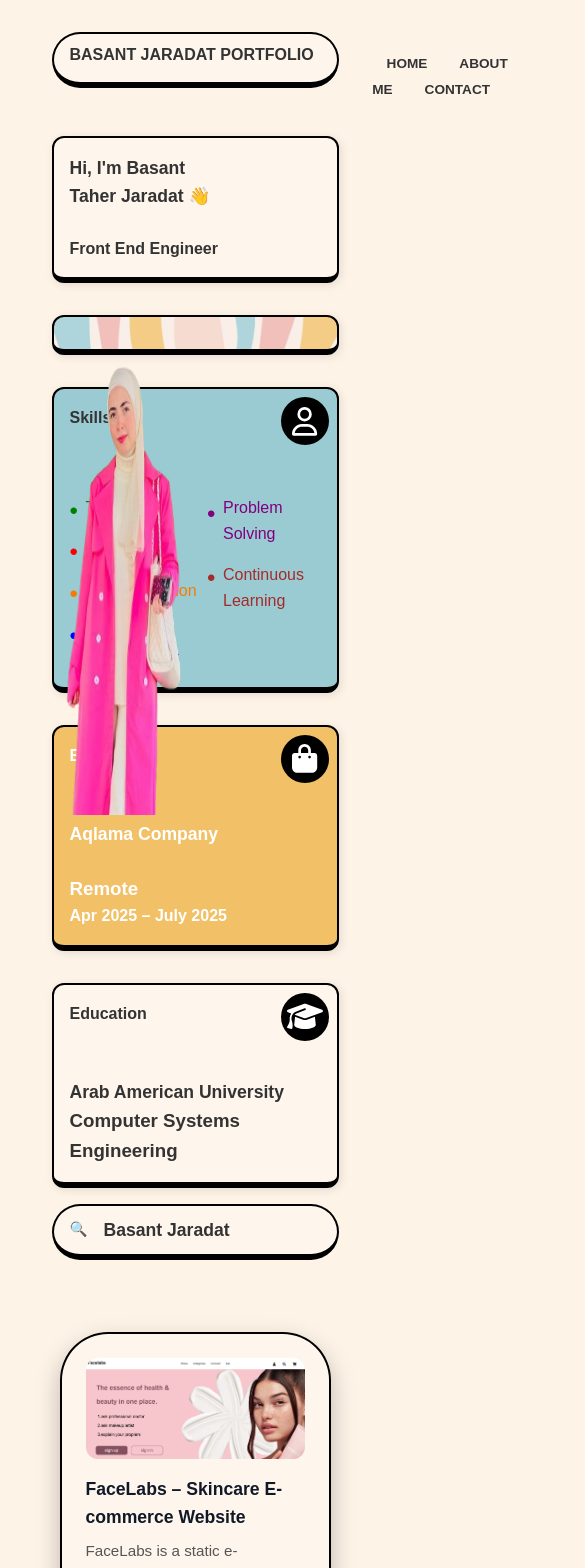
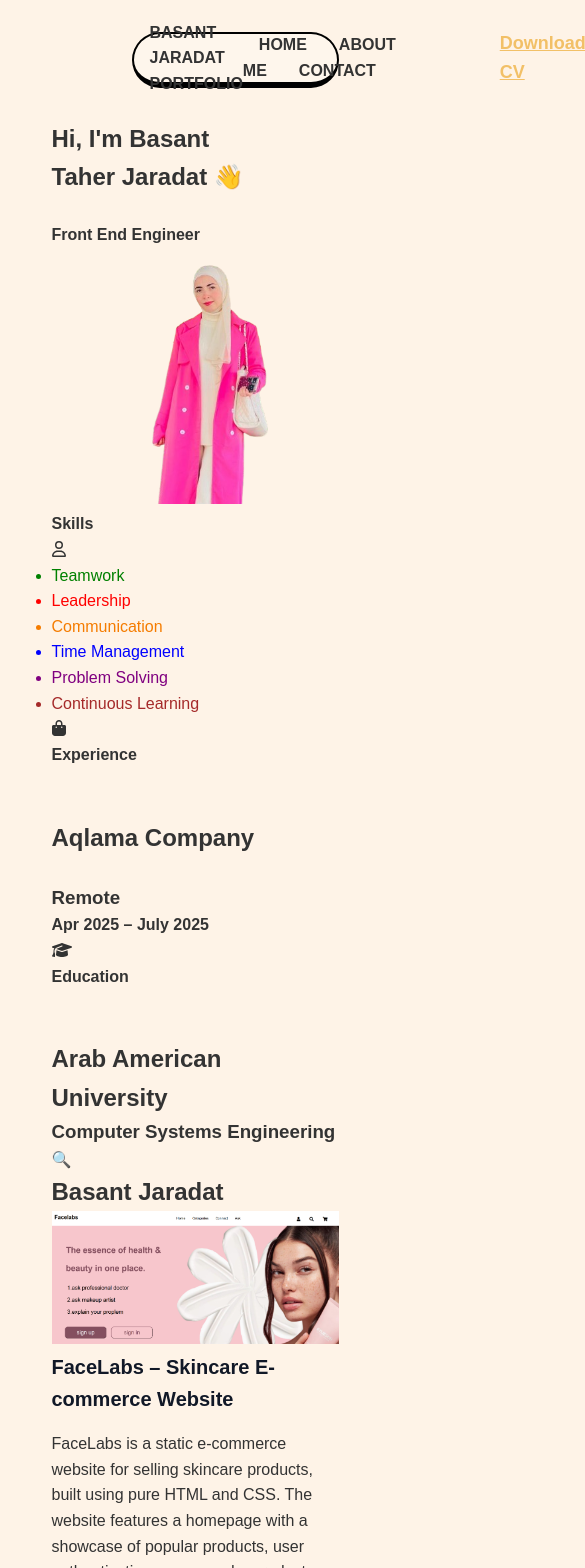
Before and after one commit to basantjaradat/Portfolio, a Next.js app: page / in a window 390 px wide. Shown: the top 1568 px of the page, 585 px wide, since content can reach past the window. Built offline with nearby package versions, Linux system fonts and the light colour scheme.

Commit message:
Update home.css

```diff
--- a/src/styles/home.css
+++ b/src/styles/home.css
@@ -1,317 +1,24 @@
-* {
-    box-sizing: border-box;
-    margin: 0;
-    padding: 0;
-    font-family: 'Nunito', sans-serif;
-}
-
 body {
     background: #fef3e7;
     padding: 2rem;
     color: #333;
+    max-width: 90vw;
+    margin: 0 auto;
 }
 
-.navbar-box {
-    display: flex;
-    justify-content: space-between;
-    align-items: center;
-    margin-bottom: 2rem;
-    font-weight: bold;
-    background-color: rgba(255, 255, 255, 0.2);
-    border: 2px solid black;
-    border-bottom: 6px solid black;
-    border-radius: 3rem;
-    padding: 0.5rem 1rem;
-    max-width: 82rem;
-    height: 3.5rem;
-    margin-left: 5rem;
-}
-
-.navbar-box a {
-    margin: 0 1rem;
-    text-decoration: none;
-    color: #333;
-}
-
-.navbar-box .menu {
-    margin-right: 5.5rem;
-}
-
-.navbar-box a:hover {
-    color: #F2C067;
-}
-
-.navbar-box .download {
-    color: #F2C067;
-    text-decoration: underline;
-    font-size: large;
-}
-
-.container {
-    display: flex;
-    flex-wrap: wrap;
-    gap: 1rem;
-    justify-content: center;
-}
-
-.hi-card {
-    background-color: rgba(255, 255, 255, 0.2);
-    border-radius: 12px;
-    box-shadow: 2px 2px 10px rgba(0, 0, 0, 0.1);
-    border: 2px solid black;
-    padding: 1.5rem;
-    width: 24rem;
-    height: 11.5rem;
-    border-bottom: 6px solid black;
-    text-align: left;
-    transition: transform 0.3s ease, box-shadow 0.3s ease;
-    margin-left: 1rem;
-}
-
-.hi-card:hover {
-    transform: translateY(-8px);
-    box-shadow: 4px 6px 20px rgba(0, 0, 0, 0.35);
-}
-
-.profile-card {
-    position: relative;
-    background-color: rgba(255, 255, 255, 0.2);
-    border-radius: 12px;
-    box-shadow: 2px 2px 10px rgba(0, 0, 0, 0.1);
-    border: 2px solid black;
-    border-bottom: 6px solid black;
-    padding: 1.5rem;
-    width: 29rem;
-    height: 32rem;
-    text-align: center;
-    transition: transform 0.3s ease, box-shadow 0.3s ease;
-    margin-left: 1.3rem;
-    z-index: 1;
-    background-image: url("/images/download.jpg");
-    background-size: cover;
-    background-position: center;
-    background-blend-mode: overlay;
-}
-
-.heart-icon {
-    position: absolute;
-    top: 0.5rem;
-    right: 0.5rem;
-    background-color: black;
-    color: #fff;
-    font-size: 1.8rem;
-    width: 3rem;
-    height: 3rem;
-    border-radius: 50%;
-    display: flex;
-    align-items: center;
-    justify-content: center;
-    cursor: pointer;
-    transition: color 0.3s ease;
-}
-
-.profile-card:hover {
-    transform: translateY(-8px);
-    box-shadow: 4px 6px 20px rgba(0, 0, 0, 0.35);
-}
-
-.profile-img {
-    width: 100%;
-    height: 30rem;
-    background-color: rgba(255, 255, 255, 0.0);
-    border-radius: 12px;
-    margin-bottom: 1rem;
-    position: absolute;
-    margin-top: 0.1rem;
-    margin-left: -14.2rem;
-    z-index: 0;
-}
-
-.skills-card {
-    position: relative;
-    background-color: #9ACBD2;
-    border-radius: 12px;
-    box-shadow: 2px 2px 10px rgba(0, 0, 0, 0.1);
-    border: 2px solid black;
-    border-bottom: 6px solid black;
-    padding: 1.5rem;
-    width: 24rem;
-    height: 15rem;
-    text-align: left;
-    transition: transform 0.3s ease, box-shadow 0.3s ease;
-    margin-left: 1.3rem;
-}
-
-.skills-card:hover {
-    transform: translateY(-5px);
-    box-shadow: 0 12px 28px rgba(0, 0, 0, 0.15);
-}
-
-.skills-header {
-    display: flex;
-    justify-content: space-between;
-    align-items: center;
-    margin-bottom: 1.5rem;
-}
-
-.skills-icon {
-    position: absolute;
-    top: 0.5rem;
-    right: 0.5rem;
-    background-color: black;
-    color: #fff;
-    font-size: 1.8rem;
-    width: 3rem;
-    height: 3rem;
-    border-radius: 50%;
-    display: flex;
-    align-items: center;
-    justify-content: center;
-    cursor: pointer;
-    transition: color 0.3s ease;
-}
-
-.skills-list {
-    list-style: none;
-    padding: 0;
-    margin: 0;
-    column-count: 2;
-    column-gap: 1.5rem;
-    font-size: 1rem;
-    margin-top: 4rem;
-}
-
-.skills-list li {
-    margin-bottom: 1rem;
-    position: relative;
-    padding-left: 1rem;
-}
-
-.skills-list li::before {
-    content: '•';
-    position: absolute;
-    left: 0;
-    font-size: 1.5rem;
-    top: -0.2rem;
-}
-
-.exp-card {
-    position: relative;
-    background-color: #F2C067;
-    border-radius: 12px;
-    box-shadow: 2px 2px 10px rgba(0, 0, 0, 0.1);
-    border: 2px solid black;
-    border-bottom: 6px solid black;
-    padding: 1.5rem;
-    width: 24rem;
-    height: 15rem;
-    text-align: left;
-    transition: transform 0.3s ease, box-shadow 0.3s ease;
-    margin-right: 31rem;
-    margin-top: -16.3rem;
-    margin-left: 1rem;
-    color: #fff;
-}
-
-.bag-icon {
-    position: absolute;
-    top: 0.5rem;
-    right: 0.5rem;
-    background-color: black;
-    color: #fff;
-    font-size: 1.8rem;
-    width: 3rem;
-    height: 3rem;
-    border-radius: 50%;
-    display: flex;
-    align-items: center;
-    justify-content: center;
-    cursor: pointer;
-    transition: color 0.3s ease;
-}
-
-.exp-card:hover {
-    transform: translateY(-8px);
-    box-shadow: 4px 6px 20px rgba(0, 0, 0, 0.35);
-}
-
-.ed-card {
-    position: relative;
-    background-color: rgba(255, 255, 255, 0.2);
-    border-radius: 12px;
-    box-shadow: 2px 2px 10px rgba(0, 0, 0, 0.1);
-    border: 2px solid black;
-    border-bottom: 6px solid black;
-    padding: 1.5rem;
-    width: 24rem;
-    height: 15rem;
-    text-align: left;
-    transition: transform 0.3s ease, box-shadow 0.3s ease;
-    margin-left: 2.5rem;
-    margin-top: -16rem;
-}
-
-.cap-icon {
-    position: absolute;
-    top: 0.5rem;
-    right: 0.5rem;
-    background-color: black;
-    color: #fff;
-    font-size: 1.8rem;
-    width: 3rem;
-    height: 3rem;
-    border-radius: 50%;
-    display: flex;
-    align-items: center;
-    justify-content: center;
-    cursor: pointer;
-    transition: color 0.3s ease;
-}
-
-.ed-card:hover {
-    transform: translateY(-8px);
-    box-shadow: 4px 6px 20px rgba(0, 0, 0, 0.35);
-}
-
-.search-box {
-    display: flex;
-    justify-content: space-between;
-    align-items: center;
-    margin-bottom: 2rem;
-    font-weight: bold;
-    background-color: rgba(255, 255, 255, 0.2);
-    border: 2px solid black;
-    border-bottom: 6px solid black;
-    border-radius: 3rem;
-    padding: 0.5rem 1rem;
-    max-width: 20rem;
-    height: 3.5rem;
-    margin-left: 37rem;
-    margin-top: 1rem;
-    margin-bottom: 4rem;
-}
-
-.search-box h1 {
-    border: none;
-    background: none;
-    margin-left: 1rem;
-    width: 100%;
-}
-
-.search-box input:focus {
-    outline: none;
-}
-
-.project-section {
+/* Profile container grid */
+.profile-container {
     display: grid;
     grid-template-columns: repeat(auto-fit, minmax(15rem, 1fr));
     gap: 2rem;
     padding: 2rem;
-    margin-left: 6rem;
+    margin-left: 4rem;
     margin-bottom: 4rem;
 }
 
-.project-card {
+/* About and Education/Experience sections */
+.about-section,
+.edu-exp-section {
     background-color: rgba(255, 255, 255, 0.2);
     padding: 1.5rem;
     box-shadow: 0 10px 25px rgba(0, 0, 0, 0.25);
@@ -325,106 +32,83 @@ body {
     width: 35rem;
 }
 
-.project-card:hover {
+.about-section:hover,
+.edu-exp-section:hover {
     transform: translateY(-5px);
 }
 
-.project-image {
-    width: 100%;
-    height: 18rem;
-    object-fit: contain;
-    border-radius: 12px;
+h2 {
+    font-size: 1.5rem;
     margin-bottom: 1rem;
-}
-
-.project-title {
-    font-size: 1.25rem;
-    font-weight: bold;
-    margin-bottom: 0.5rem;
     color: #111827;
 }
 
-.project-description {
-    font-size: 0.95rem;
-    color: #555;
-    margin-bottom: 1rem;
+.about-text {
+    color: #4b5563;
+    margin-bottom: 2rem;
 }
 
-.tech-tags {
+.skills-grid {
+    display: flex;
+    flex-wrap: wrap;
+    gap: 1rem;
+}
+
+.skills-box {
+    flex: 1 1 30%;
+    padding: 1rem;
+    border: 1px solid #e5e7eb;
+    border-radius: 12px;
+    background-color: rgba(255, 255, 255, 0.2);
+}
+
+.skills-box h3 {
+    font-size: 1rem;
+    margin-bottom: 0.5rem;
+}
+
+.tags {
     display: flex;
     flex-wrap: wrap;
     gap: 0.5rem;
-    margin-bottom: 1.5rem;
 }
 
-.tech-tag {
+.tag {
     background-color: #f8deaf;
     color: #e98a00;
+    padding: 0.35rem 0.7rem;
     font-size: 0.75rem;
-    padding: 0.35rem 0.65rem;
     border-radius: 8px;
+    display: inline-block;
 }
 
-.project-buttons {
+.language-levels {
+    margin-top: 1.5rem;
     display: flex;
-    gap: 1rem;
-    margin-top: auto;
+    gap: 0.75rem;
 }
 
-.btn {
-    padding: 0.5rem 1.2rem;
-    border-radius: 8px;
-    font-weight: 500;
-    text-decoration: none;
-    text-align: center;
-    transition: all 0.3s ease;
+.level {
+    color: #6b7280;
+    font-size: 0.75rem;
 }
 
-.btn.demo {
-    background: #f2c067;
-    color: #fff;
+.edu-block,
+.exp-block {
+    margin-bottom: 2rem;
 }
 
-.btn.code {
-    border: 1px solid #f2c067;
-    color: #f2c067;
+.degree,
+.company,
+.period {
+    color: #4b5563;
+    margin: 0.2rem 0;
 }
 
-.btn.demo:hover {
-    background: #f2c067;
-}
-
-.btn.code:hover {
-    background: #f2c067;
-    color: #fff;
-}
-
-.footer {
-    background-color: #ffe6c2;
-    padding: 1rem 2rem;
-    margin-bottom: -2rem;
-    margin-left: -2rem;
-    margin-right: -2rem;
-    display: flex;
-    justify-content: center;
-    align-items: center;
-    font-family: 'Nunito', sans-serif;
-    font-size: 0.95rem;
-}
-
-.footer-text {
-    color: #4b5563;
-}
-
-.footer-icons a {
-    color: #1f2937;
-    margin-left: 1rem;
-    font-size: 1.2rem;
-    transition: color 0.3s;
-}
-
-.footer-icons a:hover {
-    color: #2563eb;
+.responsibilities {
+    list-style-type: disc;
+    margin-left: 1.5rem;
+    color: #374151;
 }
 
 /* ================= */
@@ -432,62 +116,23 @@ body {
 /* ================= */
 
 @media (max-width: 1200px) {
-  .navbar-box {
-    max-width: 95vw;
+    .profile-container {
         margin-left: auto;
         margin-right: auto;
-    flex-wrap: wrap;
-    height: auto;
         padding: 1rem;
+        gap: 1.5rem;
     }
 
-  .navbar-box .menu {
-    margin-right: 0;
-    margin-top: 0.5rem;
+    .about-section,
+    .edu-exp-section {
         width: 100%;
-    text-align: center;
+        max-width: 100%;
+        padding: 1rem;
+        border-radius: 2rem;
     }
 
-  .container {
-    justify-content: center;
-    gap: 1rem;
-  }
-
-  .hi-card,
-  .skills-card,
-  .exp-card,
-  .ed-card,
-  .profile-card {
-    width: 100%;
-    max-width: 28rem;
-    margin-left: auto !important;
-    margin-right: auto !important;
-    height: auto !important;
-    margin-top: 1rem !important;
-  }
-
-  .exp-card,
-  .ed-card {
-    margin-top: 1rem !important;
-    margin-right: auto !important;
-    margin-left: auto !important;
-  }
-
-  .search-box {
-    max-width: 95vw;
-    margin-left: auto !important;
-    margin-top: 1rem;
-  }
-
-  .project-section {
-    margin-left: auto !important;
-    margin-right: auto !important;
-    padding: 1rem;
-  }
-
-  .project-card {
-    width: 100%;
-    max-width: 32rem;
+    .skills-box {
+        flex: 1 1 45%;
     }
 }
 
@@ -496,118 +141,48 @@ body {
         padding: 1rem;
     }
 
-  .navbar-box {
-    flex-direction: column;
-    align-items: flex-start;
-    height: auto;
-    padding: 1rem 0.5rem;
-    border-radius: 2rem;
-    margin-left: auto !important;
-    margin-right: auto !important;
-  }
-
-  .navbar-box a {
-    margin: 0.3rem 0.5rem;
-    font-size: 0.9rem;
-  }
-
-  .container {
-    flex-direction: column;
-    gap: 1rem;
-  }
-
-  .hi-card,
-  .skills-card,
-  .exp-card,
-  .ed-card,
-  .profile-card {
-    width: 100% !important;
-    max-width: 100% !important;
-    margin-left: auto !important;
-    margin-right: auto !important;
-    height: auto !important;
-  }
-
-  .search-box {
-    max-width: 100%;
-    margin-left: auto !important;
-    margin-right: auto !important;
-  }
-
-  .project-section {
-    grid-template-columns: 1fr !important;
-    margin-left: auto !important;
-    margin-right: auto !important;
+    .profile-container {
+        display: block;
+        margin-left: auto;
+        margin-right: auto;
         padding: 0.5rem;
     }
 
-  .project-card {
+    .about-section,
+    .edu-exp-section {
         width: 100%;
-    max-width: 100%;
+        padding: 1rem;
+        border-radius: 1.5rem;
+        margin-bottom: 2rem;
     }
 
-  .project-image {
-    height: auto;
+    .skills-box {
+        flex: 1 1 100%;
+        margin-bottom: 1rem;
     }
 
-  .footer {
+    .skills-grid {
         flex-direction: column;
-    text-align: center;
-    padding: 1rem;
-    margin-left: 0 !important;
-    margin-right: 0 !important;
-  }
-
-  .footer-icons {
-    margin-top: 0.5rem;
+        gap: 1rem;
     }
 }
 
 @media (max-width: 480px) {
-  h1, .project-title {
-    font-size: 1.1rem;
+    h2 {
+        font-size: 1.25rem;
     }
 
-  .navbar-box {
-    border-radius: 1.5rem;
-    padding: 0.75rem 1rem;
+    .about-text {
+        font-size: 0.9rem;
+        margin-bottom: 1.5rem;
     }
 
-  .navbar-box a {
-    font-size: 0.85rem;
-    margin: 0 0.3rem;
-  }
-
-  .search-box {
-    font-size: 0.9rem;
-  }
-
-  .hi-card,
-  .skills-card,
-  .exp-card,
-  .ed-card,
-  .profile-card {
-    padding: 1rem !important;
-  }
-
-  .tag,
-  .tech-tag {
+    .tag {
         font-size: 0.65rem;
         padding: 0.25rem 0.5rem;
     }
 
-  .btn {
-    font-size: 0.85rem;
-    padding: 0.4rem 1rem;
-  }
-
-  .footer {
-    font-size: 0.85rem;
-    padding: 0.8rem 1rem;
-  }
-
-  .footer-icons a {
-    font-size: 1rem;
-    margin-left: 0.5rem;
+    .level {
+        font-size: 0.65rem;
     }
 }
```
Lines whose indentation alone changed are shown as unchanged.
